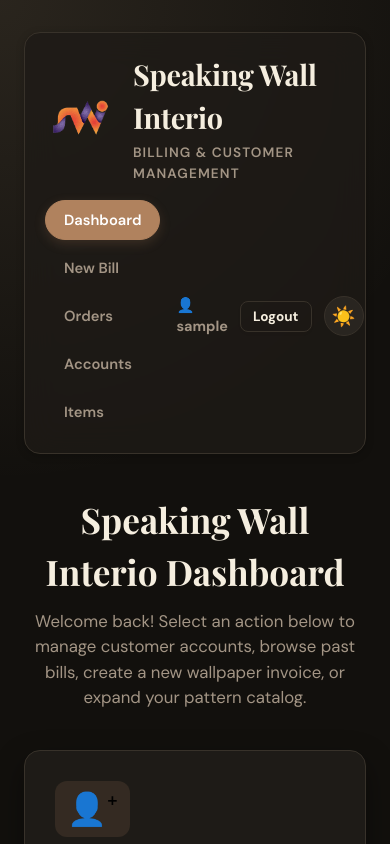
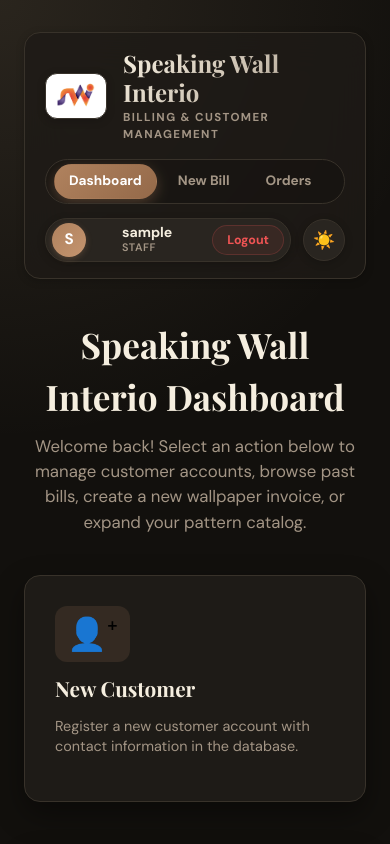
Before and after one commit to Pratham-82/Billing-System, a React (Vite) app in the folder client/: page / in a window 390 px wide. Shown: the top 844 px of the page. Built offline with nearby package versions, Linux system fonts and the light colour scheme; sample sign-in values are in the browser's storage; the HTML template or start-up script is replaced by a standard one.

Commit message:
Optimize header UI, CSS styling, profile avatar, and mobile responsiveness

```diff
--- a/client/src/App.jsx
+++ b/client/src/App.jsx
@@ -67,14 +67,18 @@ function App() {
   return (
     <div className="app-shell">
       <header className="topbar no-print">
-        <div className="brand" style={{ display: 'flex', alignItems: 'center', gap: '16px' }}>
-          <img src={logo} alt="Speaking Wall Interio Logo" style={{ height: '48px', objectFit: 'contain' }} />
-          <div>
-            <h1 style={{ margin: 0 }}>Speaking Wall Interio</h1>
-            <p style={{ margin: '4px 0 0' }}>Billing & customer management</p>
+        <div className="brand" onClick={() => navigate('/')}>
+          <img
+            src={logo}
+            alt="Speaking Wall Interio Logo"
+            className="brand-logo"
+          />
+          <div className="brand-text">
+            <h1>Speaking Wall Interio</h1>
+            <p>Billing & customer management</p>
           </div>
         </div>
-        <div style={{ display: 'flex', alignItems: 'center', gap: '16px' }}>
+        <div className="topbar-actions">
           {user && (
             <nav className="nav">
               <NavLink to="/" end>Dashboard</NavLink>
@@ -86,23 +90,19 @@ function App() {
               {isSuperUser && <NavLink to="/users">Users</NavLink>}
             </nav>
           )}
-          <div style={{ display: 'flex', alignItems: 'center', gap: '12px' }}>
+          <div className="topbar-user-area">
             {user && (
-              <div style={{ display: 'flex', alignItems: 'center', gap: '12px' }}>
-                <span style={{ fontSize: '0.9rem', color: 'var(--text-muted)' }}>
-                  👤 <strong>{user.username}</strong>
-                </span>
+              <div className="user-widget">
+                <div className="user-avatar">
+                  {user.username ? user.username.charAt(0) : 'U'}
+                </div>
+                <div className="user-info">
+                  <span className="user-name">{user.username}</span>
+                  <span className="user-role">{user.role === 'superuser' ? 'Admin' : 'Staff'}</span>
+                </div>
                 <button
                   onClick={handleLogout}
-                  className="btn"
-                  style={{
-                    background: 'transparent',
-                    border: '1px solid var(--border)',
-                    color: 'var(--text)',
-                    padding: '6px 12px',
-                    borderRadius: '8px',
-                    fontSize: '0.85rem'
-                  }}
+                  className="btn-logout"
                 >
                   Logout
                 </button>
@@ -112,21 +112,6 @@ function App() {
               onClick={toggleTheme}
               className="theme-toggle"
               aria-label="Toggle theme"
-              style={{
-                background: 'var(--surface-alt)',
-                border: '1px solid var(--border)',
-                color: 'var(--text)',
-                padding: '8px',
-                borderRadius: '50%',
-                cursor: 'pointer',
-                display: 'flex',
-                alignItems: 'center',
-                justifyContent: 'center',
-                width: '40px',
-                height: '40px',
-                fontSize: '1.2rem',
-                transition: 'all 0.2s ease',
-              }}
             >
               {theme === 'dark' ? '☀️' : '🌙'}
             </button>
--- a/client/src/index.css
+++ b/client/src/index.css
@@ -65,10 +65,7 @@ body {
   -webkit-font-smoothing: antialiased;
 }
 
-.theme-toggle:hover {
-  background: var(--border) !important;
-  transform: scale(1.05);
-}
+/* Moved custom .theme-toggle hover styling to Glassmorphism Header section */
 
 h1, h2, h3, h4 {
   font-family: 'Playfair Display', Georgia, serif;
@@ -102,59 +99,230 @@ a {
   display: flex;
   align-items: center;
   justify-content: space-between;
-  gap: 20px;
+  gap: 24px;
   margin-bottom: 36px;
-  padding: 16px 28px;
+  padding: 14px 28px;
   background: var(--nav-bg);
-  backdrop-filter: blur(16px);
-  -webkit-backdrop-filter: blur(16px);
+  backdrop-filter: blur(20px);
+  -webkit-backdrop-filter: blur(20px);
   border: 1px solid var(--border);
   border-radius: var(--radius);
   box-shadow: var(--shadow-sm);
+  position: relative;
+  z-index: 100;
+  transition: all 0.3s ease;
 }
 
-.brand h1 {
-  font-size: 1.8rem;
-  letter-spacing: -0.01em;
+.brand {
+  display: flex;
+  align-items: center;
+  gap: 16px;
+  cursor: pointer;
+  user-select: none;
 }
 
-.brand p {
-  margin: 4px 0 0;
-  font-size: 0.85rem;
+.brand-logo {
+  height: 46px;
+  width: auto;
+  object-fit: contain;
+  background: #ffffff;
+  padding: 6px;
+  border-radius: 12px;
+  border: 1px solid var(--border);
+  box-shadow: var(--shadow-sm);
+  transition: transform 0.3s ease, border-color 0.3s ease;
+}
+
+.brand:hover .brand-logo {
+  transform: scale(1.05) rotate(-3deg);
+  border-color: var(--primary);
+}
+
+.brand-text h1 {
+  margin: 0;
+  font-size: 1.5rem;
+  font-weight: 800;
+  line-height: 1.2;
+  background: linear-gradient(135deg, var(--text), var(--text-muted));
+  -webkit-background-clip: text;
+  -webkit-text-fill-color: transparent;
+  transition: all 0.3s ease;
+}
+
+.brand:hover .brand-text h1 {
+  background: linear-gradient(135deg, var(--primary-hover), var(--accent));
+  -webkit-background-clip: text;
+  -webkit-text-fill-color: transparent;
+}
+
+.brand-text p {
+  margin: 2px 0 0;
+  font-size: 0.72rem;
   color: var(--text-muted);
   text-transform: uppercase;
-  letter-spacing: 0.08em;
-  font-weight: 600;
+  letter-spacing: 0.12em;
+  font-weight: 700;
+}
+
+.topbar-actions {
+  display: flex;
+  align-items: center;
+  gap: 20px;
+  flex-wrap: wrap;
 }
 
 .nav {
   display: flex;
-  gap: 8px;
+  gap: 6px;
   flex-wrap: wrap;
+  background: rgba(0, 0, 0, 0.15);
+  padding: 4px;
+  border-radius: 999px;
+  border: 1px solid var(--border);
+}
+
+[data-theme="light"] .nav {
+  background: rgba(0, 0, 0, 0.03);
 }
 
 .nav a {
   padding: 8px 18px;
-  font-weight: 600;
-  font-size: 0.92rem;
+  font-weight: 700;
+  font-size: 0.88rem;
   border-radius: 999px;
   border: 1px solid transparent;
   color: var(--text-muted);
   background: transparent;
   transition: all 0.25s cubic-bezier(0.4, 0, 0.2, 1);
+  display: flex;
+  align-items: center;
+  gap: 6px;
 }
 
 .nav a:hover {
   color: var(--text);
-  background: var(--surface-alt);
-  border-color: var(--border);
+  background: rgba(255, 255, 255, 0.05);
+}
+
+[data-theme="light"] .nav a:hover {
+  background: rgba(0, 0, 0, 0.04);
 }
 
 .nav a.active {
-  background: var(--primary);
-  color: white;
+  background: linear-gradient(135deg, var(--primary), var(--primary-dark));
+  color: #ffffff;
+  border-color: transparent;
+  box-shadow: 0 4px 14px rgba(176, 130, 94, 0.35);
+}
+
+.topbar-user-area {
+  display: flex;
+  align-items: center;
+  gap: 12px;
+}
+
+.user-widget {
+  display: flex;
+  align-items: center;
+  background: var(--surface-alt);
+  border: 1px solid var(--border);
+  border-radius: 999px;
+  padding: 4px 6px 4px 6px;
+  gap: 12px;
+  box-shadow: var(--shadow-sm);
+  transition: all 0.3s ease;
+}
+
+.user-widget:hover {
   border-color: var(--primary);
-  box-shadow: 0 4px 12px rgba(176, 130, 94, 0.2);
+  box-shadow: 0 4px 12px rgba(0, 0, 0, 0.15);
+}
+
+.user-avatar {
+  width: 34px;
+  height: 34px;
+  border-radius: 50%;
+  background: linear-gradient(135deg, var(--primary), var(--primary-hover));
+  color: #ffffff;
+  display: flex;
+  align-items: center;
+  justify-content: center;
+  font-weight: 700;
+  font-size: 0.95rem;
+  text-transform: uppercase;
+  box-shadow: 0 2px 6px rgba(176, 130, 94, 0.3);
+}
+
+.user-info {
+  display: flex;
+  flex-direction: column;
+  gap: 2px;
+  padding-right: 4px;
+}
+
+.user-name {
+  font-size: 0.88rem;
+  color: var(--text);
+  font-weight: 700;
+  line-height: 1.1;
+}
+
+.user-role {
+  font-size: 0.68rem;
+  color: var(--text-muted);
+  text-transform: uppercase;
+  letter-spacing: 0.05em;
+  font-weight: 600;
+  line-height: 1.1;
+}
+
+.btn-logout {
+  background: rgba(240, 84, 84, 0.08);
+  border: 1px solid rgba(240, 84, 84, 0.2);
+  color: var(--danger);
+  padding: 6px 14px;
+  border-radius: 999px;
+  font-size: 0.78rem;
+  font-weight: 700;
+  cursor: pointer;
+  transition: all 0.25s ease;
+}
+
+.btn-logout:hover {
+  background: var(--danger);
+  color: #ffffff;
+  border-color: var(--danger);
+  box-shadow: 0 2px 8px rgba(240, 84, 84, 0.3);
+  transform: translateY(-1px);
+}
+
+.btn-logout:active {
+  transform: translateY(0);
+}
+
+.theme-toggle {
+  background: var(--surface-alt);
+  border: 1px solid var(--border);
+  color: var(--text);
+  padding: 0;
+  border-radius: 50%;
+  cursor: pointer;
+  display: flex;
+  align-items: center;
+  justify-content: center;
+  width: 42px;
+  height: 42px;
+  font-size: 1.1rem;
+  transition: all 0.3s cubic-bezier(0.4, 0, 0.2, 1);
+  box-shadow: var(--shadow-sm);
+}
+
+.theme-toggle:hover {
+  background: var(--border) !important;
+  border-color: var(--primary);
+  color: var(--primary-hover);
+  transform: rotate(360deg) scale(1.08);
+  box-shadow: 0 4px 12px rgba(0, 0, 0, 0.15);
 }
 
 /* Premium Card Design */
@@ -690,13 +858,43 @@ tr:hover td {
 
   .topbar {
     flex-direction: column;
-    align-items: flex-start;
-    padding: 20px;
+    align-items: stretch;
+    padding: 16px 20px;
     gap: 16px;
+    border-radius: 16px;
   }
-
-  .topbar > div {
+  .topbar-actions {
+    flex-direction: column;
+    align-items: stretch;
+    gap: 14px;
     width: 100%;
+  }
+  .nav {
+    width: 100%;
+    justify-content: flex-start;
+    overflow-x: auto;
+    flex-wrap: nowrap;
+    padding: 4px 8px;
+    scrollbar-width: none;
+    -ms-overflow-style: none;
+  }
+  .nav::-webkit-scrollbar {
+    display: none;
+  }
+  .nav a {
+    flex-shrink: 0;
+    padding: 6px 14px;
+    font-size: 0.85rem;
+  }
+  .topbar-user-area {
+    display: flex;
+    align-items: center;
+    justify-content: space-between;
+    width: 100%;
+    gap: 12px;
+  }
+  .user-widget {
+    flex-grow: 1;
     justify-content: space-between;
   }
 
```
